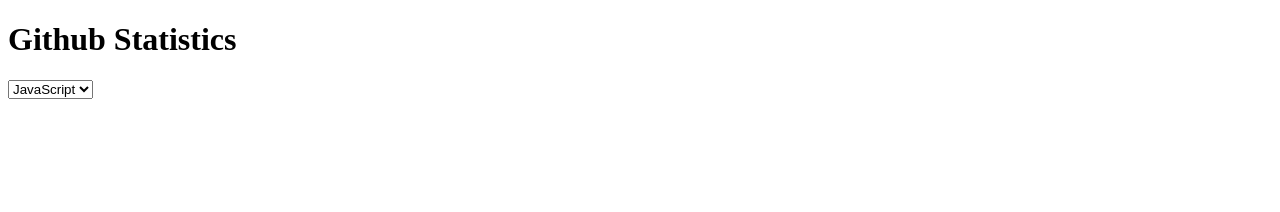
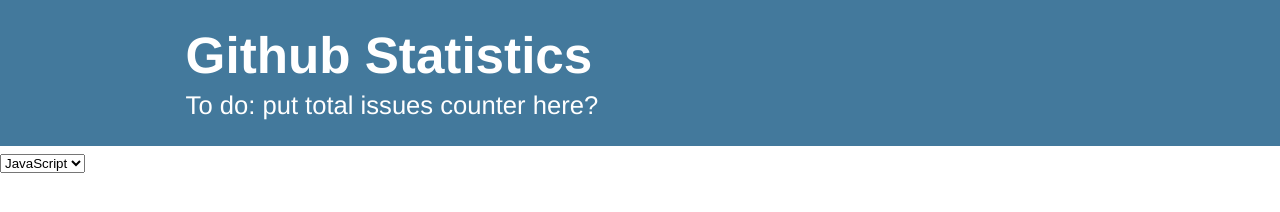
Before and after one commit to purplebugs/github-stats, a website: page static/index.html in a window 1280 px wide. Drawn offline with Linux system fonts and the light colour scheme; no server answers.

Commit message:
WIP basic css

```diff
--- a/static/index.html
+++ b/static/index.html
@@ -3,10 +3,16 @@
   <head>
     <meta name="viewport" content="width=device-width, initial-scale=1.0" />
     <title>Github Statistics</title>
-    <link rel="icon" href="images/favicon.ico" type="image/x-icon" />
+    <link href="images/favicon.ico" rel="icon" type="image/x-icon" />
+    <link href="styles/styles.css" rel="stylesheet" />
   </head>
   <body>
-    <h1>Github Statistics</h1>
+    <header class="header">
+      <div class="container">
+        <h1 class="header__title">Github Statistics</h1>
+        <h2 class="header__subtitle">To do: put total issues counter here?</h2>
+      </div>
+    </header>
     <div id="issues-counter"></div>
     <select id="filter">
       <option value="javascript">JavaScript</option>
--- /dev/null
+++ b/static/styles/styles.css
@@ -0,0 +1,37 @@
+* {
+  box-sizing: border-box;
+  margin: 0;
+  padding: 0;
+}
+
+body {
+  color: #333333;
+  font-family: Helvetica, Arial, sans-serif;
+  font-size: 1.5rem;
+}
+
+a {
+  color: #396684;
+}
+
+.container {
+  max-width: 60rem;
+  margin: 0 auto;
+  padding: 0 1.6rem;
+}
+
+.header {
+  background: #43799c;
+  color: white;
+  padding: 1.6rem 0;
+}
+
+.header__title {
+  font-size: 3.2rem;
+  margin-bottom: 0.4rem;
+}
+
+.header__subtitle {
+  font-size: 1.6rem;
+  font-weight: 300;
+}
```
